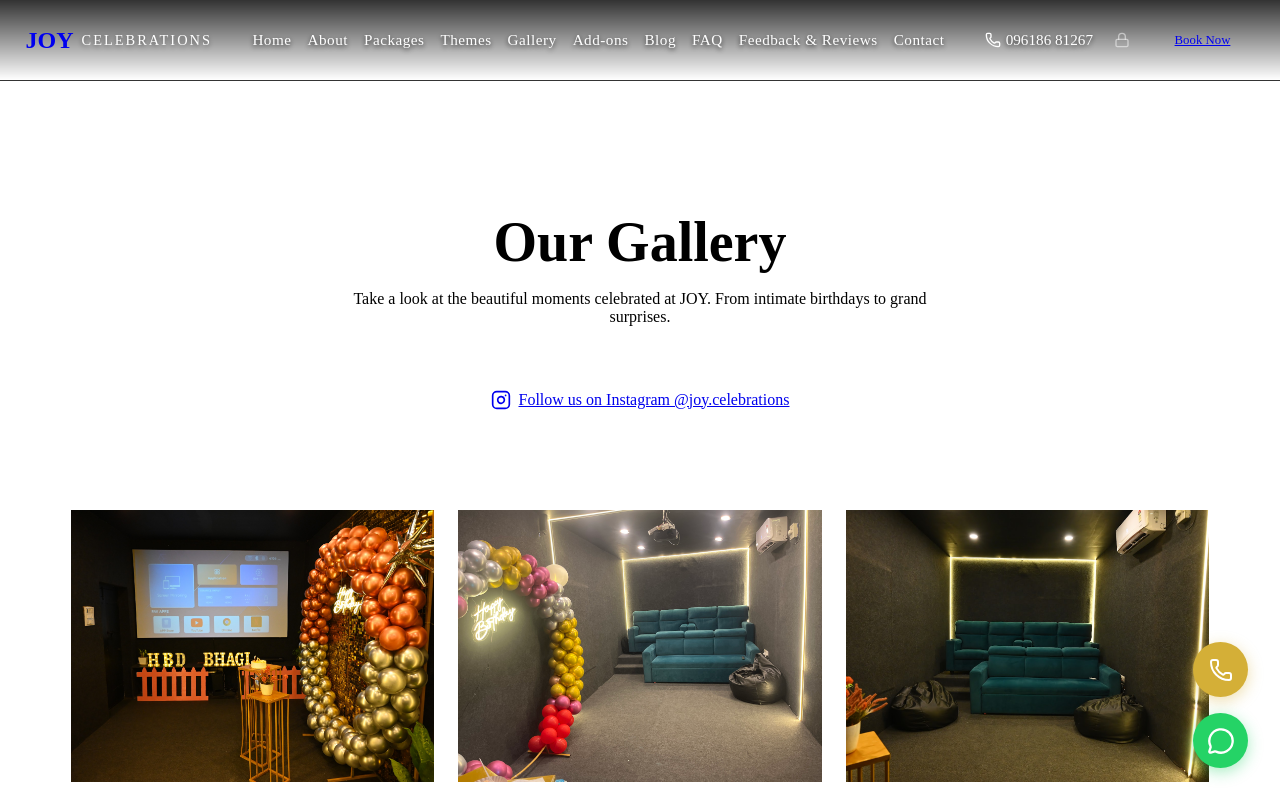
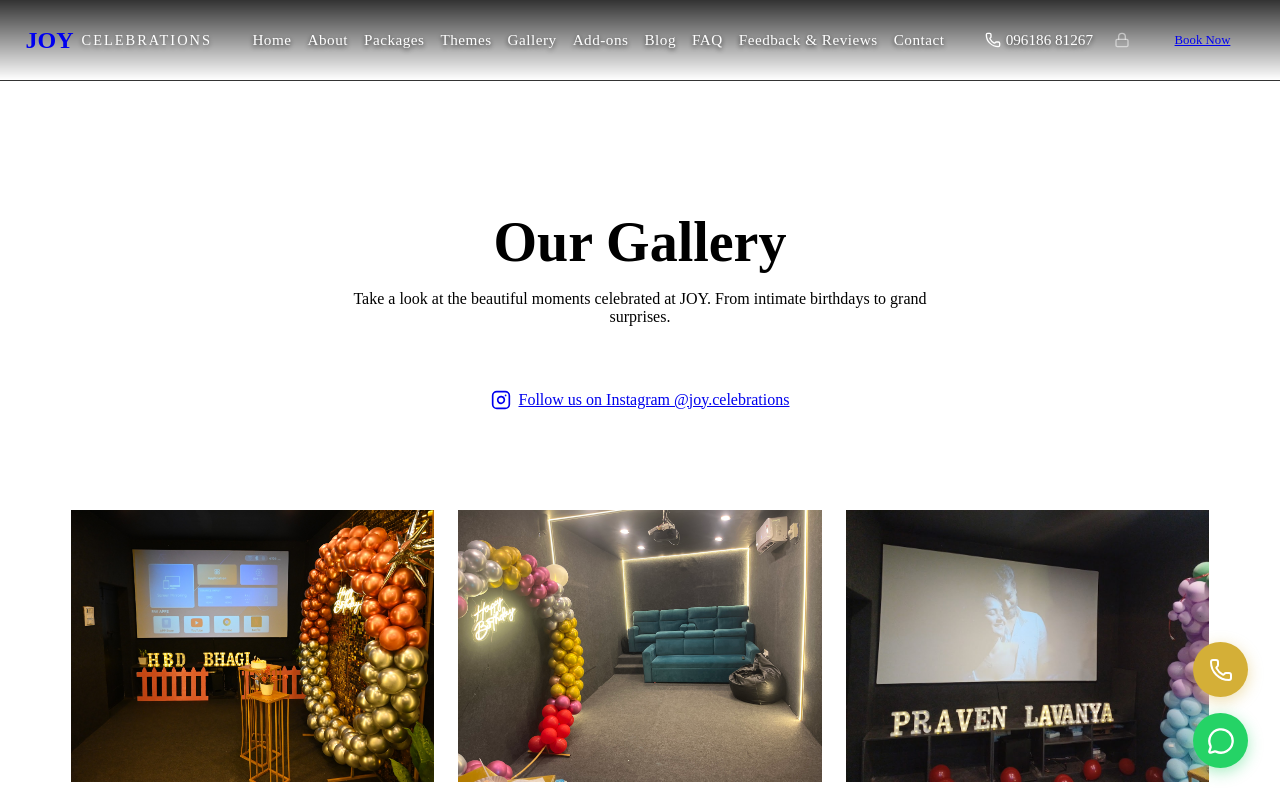
Before and after one commit to geethikaparvatham/Joy_celebrations, a React (Vite) app: page /gallery in a window 1280 px wide. Shown: the top 800 px of the page. Built offline with nearby package versions, Linux system fonts and the light colour scheme; no server answers; the HTML template or start-up script is replaced by a standard one.

Commit message:
Replace 3rd gallery image with requested Google Maps photo

```diff
--- a/src/pages/Gallery.tsx
+++ b/src/pages/Gallery.tsx
@@ -6,7 +6,7 @@ import styles from "./Gallery.module.css";
 const galleryItems = [
   { id: 1, url: "/bg1.jpg" },
   { id: 2, url: "/bg3.jpg" },
-  { id: 3, url: "/gallery13.jpg" },
+  { id: 3, url: "/gallery13.jpg?v=2" },
   { id: 4, url: "/gallery12.jpg" },
   { id: 5, url: "/gallery5.jpg" },
   { id: 6, url: "/gallery6.jpg" },
```
Also changed, not shown: public/gallery13.jpg.
